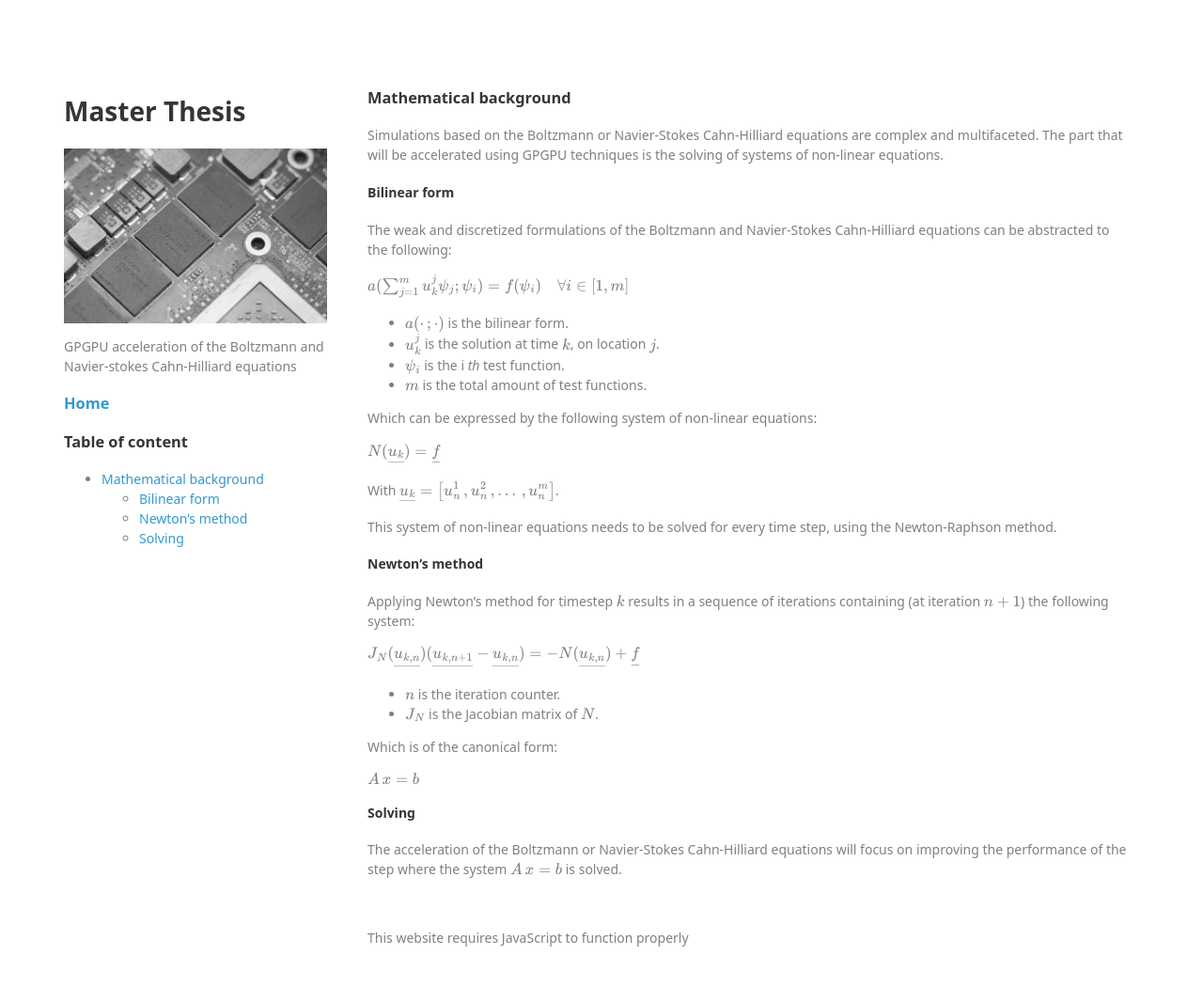
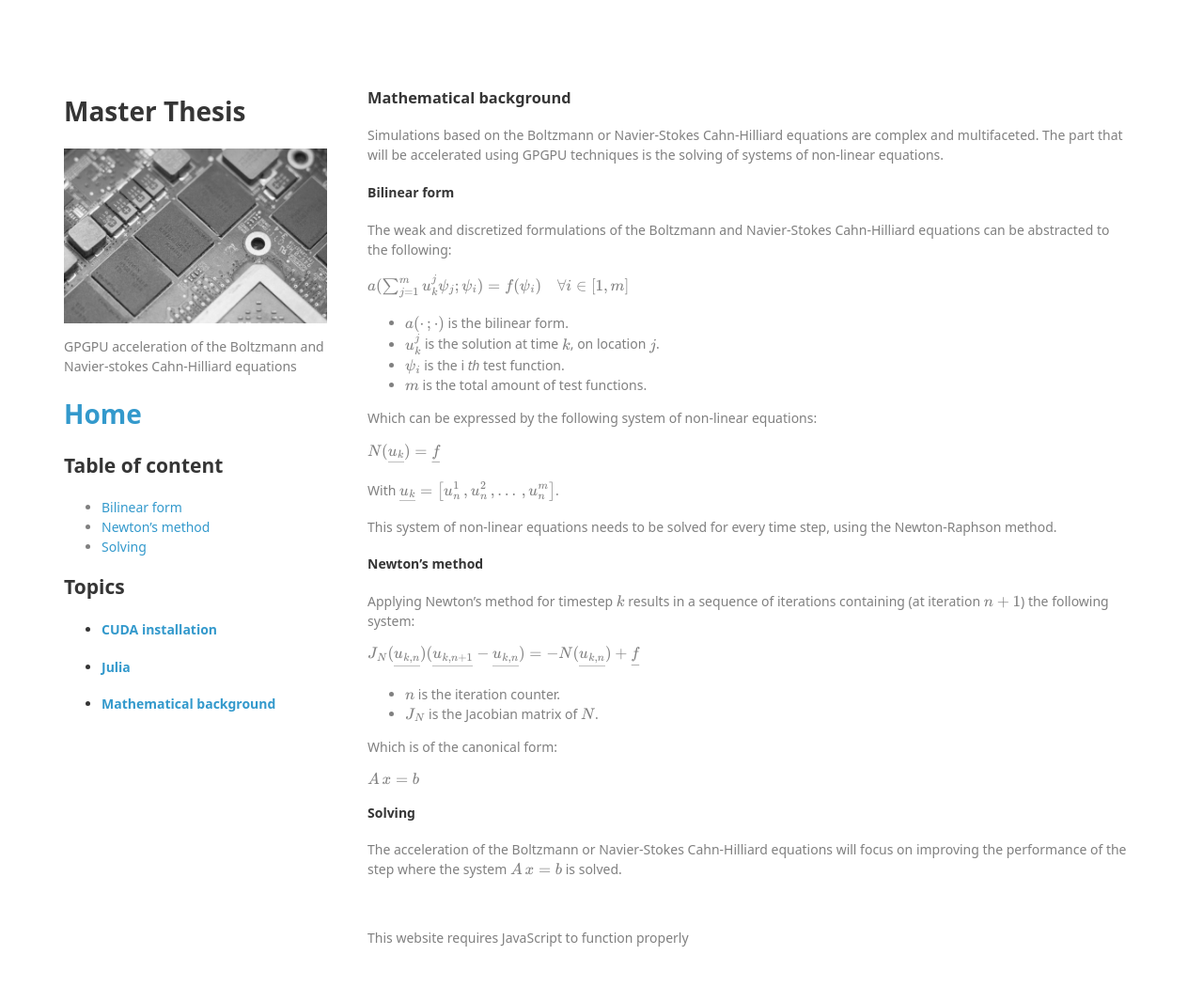
Before and after one commit to lucasbekker/lucasbekker.github.io, a Jekyll site: the page built from _sections/Mathematical_background.md, in a window 1280 px wide. Shown: the whole page at 94% size. Built offline with Jekyll 4.4.1, drawn with Linux system fonts in a browser that asks for light colours; nearby versions of some CDN libraries; formulas are drawn with MathJax 3.

Commit message:
Add functions to sidebar

```diff
--- a/_includes/sidebar.html
+++ b/_includes/sidebar.html
@@ -9,8 +9,18 @@
 
 <!-- Add link back to home, if not at home -->
 {% if page.url != "/" %}
-    <h3><a href="../">Home</a></h3>
+    <h1><a href="../">Home</a></h1>
 {% endif %}
 
-<!-- Add table of contents -->
-<div id="toc"></div>
+<!-- Add table of contents, if not at home -->
+{% if page.url != "/" %}
+    <div id="toc"></div>
+{% endif %}
+
+<!-- Add topics -->
+<h2>Topics</h2>
+<ul>
+{% for section in site.sections %}
+    <h4><li><a href="{{ section.url }}">{{ section.title }}</a></li></h4>
+{% endfor %}
+</ul>
```
Also changed, not shown: _includes/tableofcontents.html (+4 -3 lines), index.md (+0 -9 lines), _layouts/default.html (line endings or trailing spaces).
